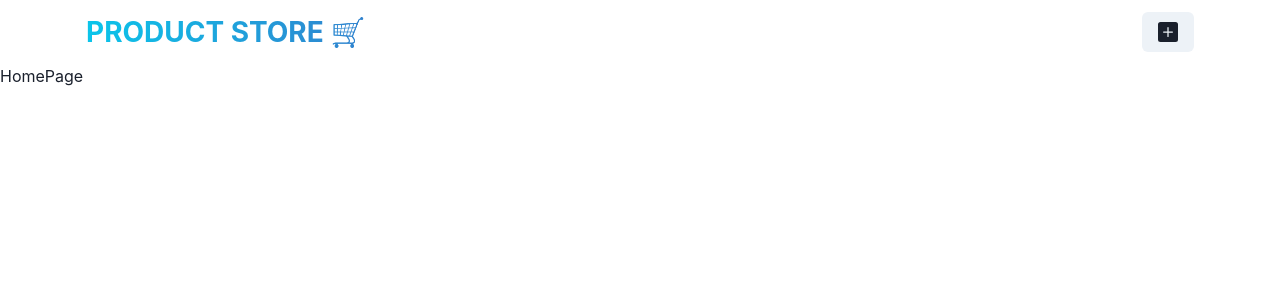
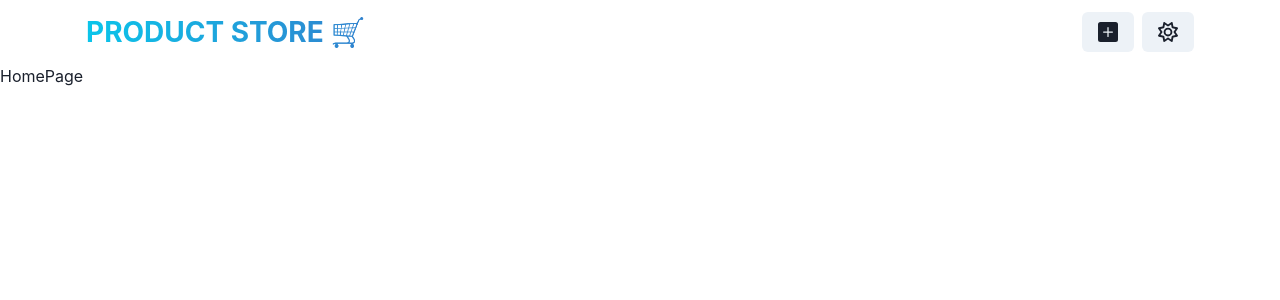
Before and after one commit to Hamid-0/dynamic-store, a React (Vite) app in the folder frontend/: page / in a window 1280 px wide. Shown: the top 300 px of the page. Built offline with nearby package versions, Linux system fonts and the light colour scheme.

Commit message:
feat: add color mode toggle functionality to Navbar component

```diff
--- a/frontend/src/components/Navbar.jsx
+++ b/frontend/src/components/Navbar.jsx
@@ -1,9 +1,12 @@
-import { Container, Flex, Text, HStack, Button } from "@chakra-ui/react"
+import { Container, Flex, Text, HStack, Button, useColorMode } from "@chakra-ui/react"
 import { BsFillPlusSquareFill } from "react-icons/bs";
-
 import { Link } from "react-router-dom";
+import { FaRegSun } from "react-icons/fa6";
+import { FaSun } from "react-icons/fa";
 
 const Navbar = () => {
+    const {colorMode,toggleColorMode} = useColorMode();
+
     return (
         <Container maxW={"1140px"} px={4}>
             <Flex h={16}
@@ -32,6 +35,9 @@ const Navbar = () => {
                             <BsFillPlusSquareFill fontSize={20} />
                         </Button>
                     </Link>
+                    <Button onClick={toggleColorMode}>
+                        {colorMode === "light" ?<FaRegSun fontSize={20} />: <FaSun fontSize={20}/>}
+                    </Button>
 
                 </HStack>
             </Flex>
```
